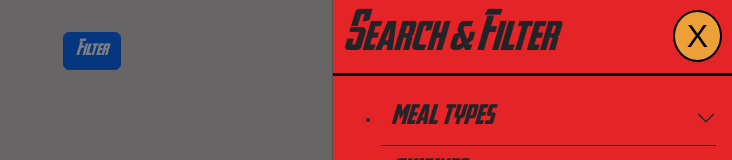
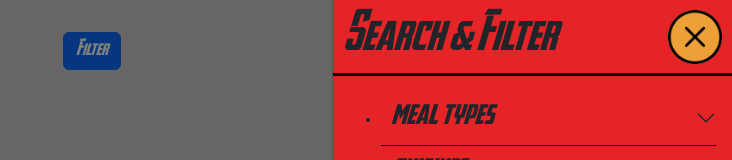
Before and after one commit to Moraxan/mighty-meals, a React (Vite) app: page / in a window 1280 px wide. Both pictures are taken after a click on the button "Filter". Shown: the top 160 px of the page, without its empty margins (548-1280 px from the left). Built offline with nearby package versions, Linux system fonts and the light colour scheme.

Commit message:
updated close button logo

```diff
--- a/src/components/SideBar/SideBar.css
+++ b/src/components/SideBar/SideBar.css
@@ -1,17 +1,18 @@
 .filter-close-btn{
-    font-family:Arial, Helvetica, sans-serif;
     background-color: #eda037;
-    color: black;
-    font-size: 2rem;
-    padding: 0px 12px 0px 12px;
-    border: 2px solid black;
+    padding: 0px;
+    border: none;
     border-radius:50%;
+}
+
+.filter-close-logo{
+    height: 54px;
+    width: auto;
 }
 
 .filter-close-btn:hover{
     background-color: #7c5fb4;
-    color: black;
-    border: 2px solid black;
+    border: none;
 }
 
 #filter-canvas{
--- a/src/components/SideBar/SideBar.tsx
+++ b/src/components/SideBar/SideBar.tsx
@@ -2,6 +2,7 @@ import React, { useState } from 'react';
 import Button from 'react-bootstrap/Button';
 import Offcanvas from 'react-bootstrap/Offcanvas';
 import SideBarSection from '../SideBarSection/SideBarSection';
+import closeLogo from "../../images/close.png"
 import './SideBar.css'
 
 //@ts-ignore
@@ -19,7 +20,9 @@ export default function SideBar() {
       <Offcanvas id="filter-canvas" show={show} onHide={handleClose} placement="end">
         <Offcanvas.Header id="filter-header" className="d-flex align-items-start">
           <Offcanvas.Title id="filter-title" >Search & Filter</Offcanvas.Title>
-          <Button className="filter-close-btn" onClick={handleClose}>X</Button>
+          <Button className="filter-close-btn" onClick={handleClose}>
+            <img className="filter-close-logo" src={closeLogo} alt="close"/>
+          </Button>
         </Offcanvas.Header>
         <Offcanvas.Body className="filter-body">
           <SideBarSection />
```
Also changed, not shown: src/images/close.png (added).
